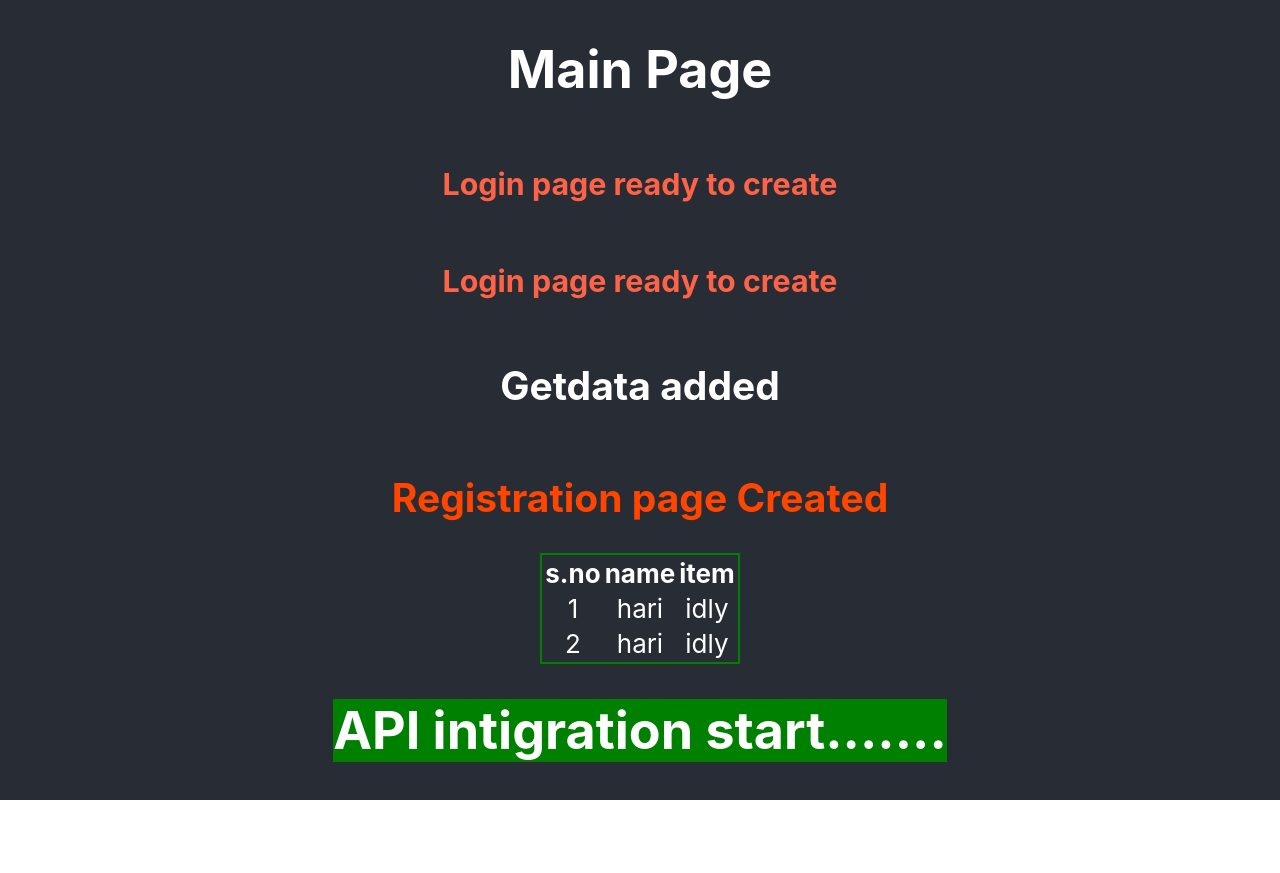
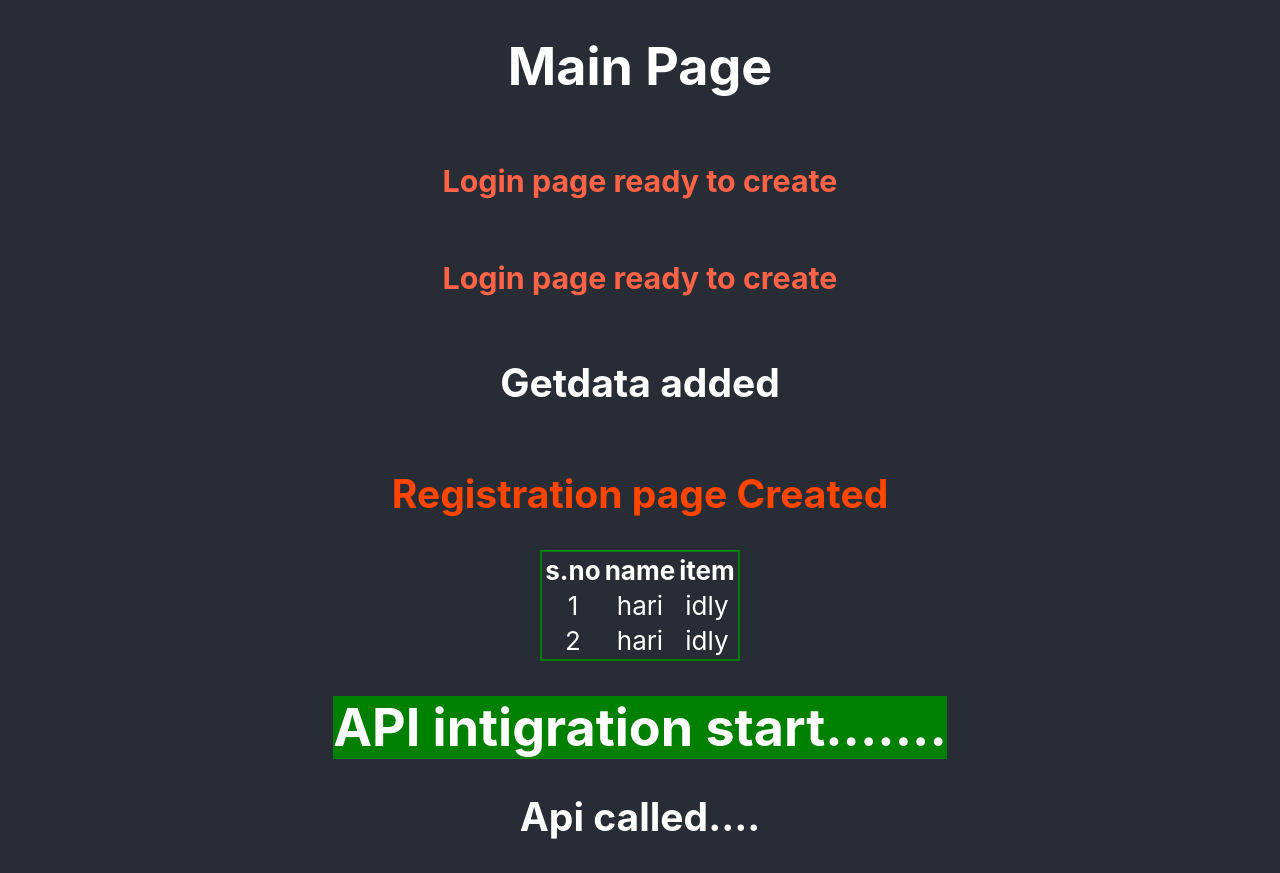
Before and after one commit to riha7/mypages, a React (Create React App) app: page / in a window 1280 px wide. Before the commit the page ends 800 px from the top, so only its background shows below. Built offline with nearby package versions, Linux system fonts and the light colour scheme.

Commit message:
h2 element added

```diff
--- a/src/DataApintigration.js
+++ b/src/DataApintigration.js
@@ -4,6 +4,7 @@ const DataApintigration = () => {
     return (
         <div>
             <h1 style={{background:'green',color:'white'}}>API intigration start.......</h1>
+            <h2>Api called....</h2>
         </div>
     )
 }
```
